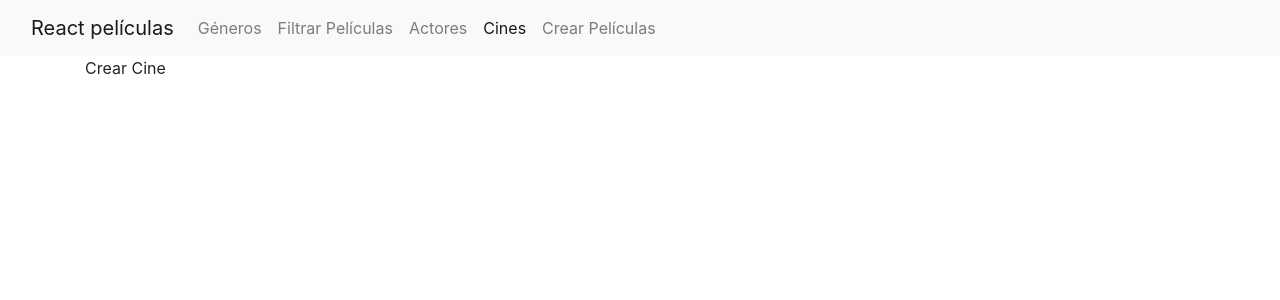
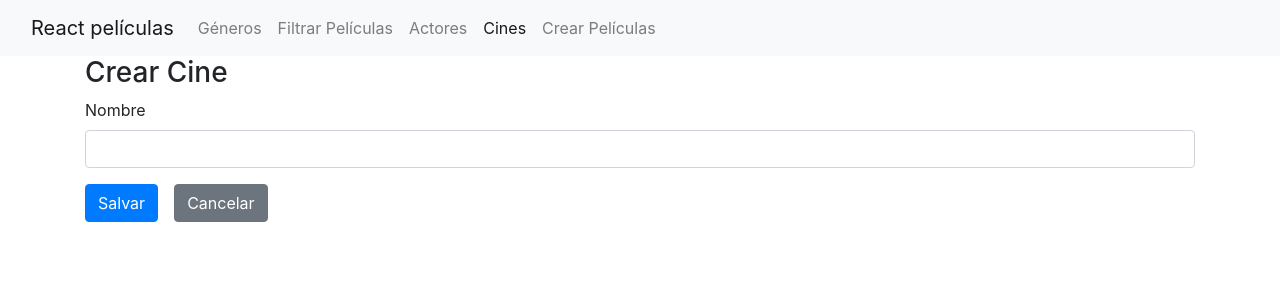
Before and after one commit to Zeballos-Ariadna/Proyecto-React_ASP.NET, a React (Create React App) app: page /cines/crear in a window 1280 px wide. Shown: the top 300 px of the page. Built offline with nearby package versions, Linux system fonts and the light colour scheme.

Commit message:
Formulario de Cines

```diff
--- a/src/cines/CrearCines.tsx
+++ b/src/cines/CrearCines.tsx
@@ -1,5 +1,14 @@
+import FormulariosCines from "./FormulariosCines";
+
 export default function CrearCines(){
     return(
-        <>Crear Cine</>
+        <>
+            <h3>Crear Cine</h3>
+            <FormulariosCines
+                modelo={{nombre: ''}}
+                onSubmit={valores => console.log(valores)}
+            />
+        </>
+
     )
 }
--- a/src/cines/EditarCines.tsx
+++ b/src/cines/EditarCines.tsx
@@ -1,5 +1,13 @@
+import FormulariosCines from "./FormulariosCines";
+
 export default function EditarCines(){
     return(
-        <>Editar Cine</>
+        <>
+            <h3>Editar Cine</h3>
+            <FormulariosCines
+                modelo={{nombre: 'Sambil'}}
+                onSubmit={valores => console.log(valores)}
+            />
+        </>
     )
 }
--- /dev/null
+++ b/src/cines/FormulariosCines.tsx
@@ -0,0 +1,31 @@
+import { Form, Formik, FormikHelpers } from "formik";
+import { cineCreacionDTO } from "./cines.model"
+import * as Yup from 'yup'
+import FormGroupText from "../utils/FormGroupText";
+import Button from "../utils/Button";
+import { Link } from "react-router-dom";
+
+export default function FormulariosCines(props: formulariosCinesProps){
+    return(
+        <Formik
+            initialValues={props.modelo}
+            onSubmit={props.onSubmit}
+            validationSchema={Yup.object({
+                nombre: Yup.string().required('Este campo es obligatorio').primeraLetraMayuscula()
+            })}
+        >
+            {(formikProps) => (
+                <Form>
+                    <FormGroupText label="Nombre" campo="nombre" />
+                    <Button disabled={formikProps.isSubmitting} type="submit">Salvar</Button>
+                    <Link className="btn btn-secondary" to="/cines">Cancelar</Link>
+                </Form>
+            )}
+        </Formik>
+    )
+}
+
+interface formulariosCinesProps{
+    modelo: cineCreacionDTO;
+    onSubmit(valores: cineCreacionDTO, acciones: FormikHelpers<cineCreacionDTO>): void;
+}
--- /dev/null
+++ b/src/cines/cines.model.d.ts
@@ -0,0 +1,3 @@
+export interface cineCreacionDTO{
+    nombre: string;
+}
```
